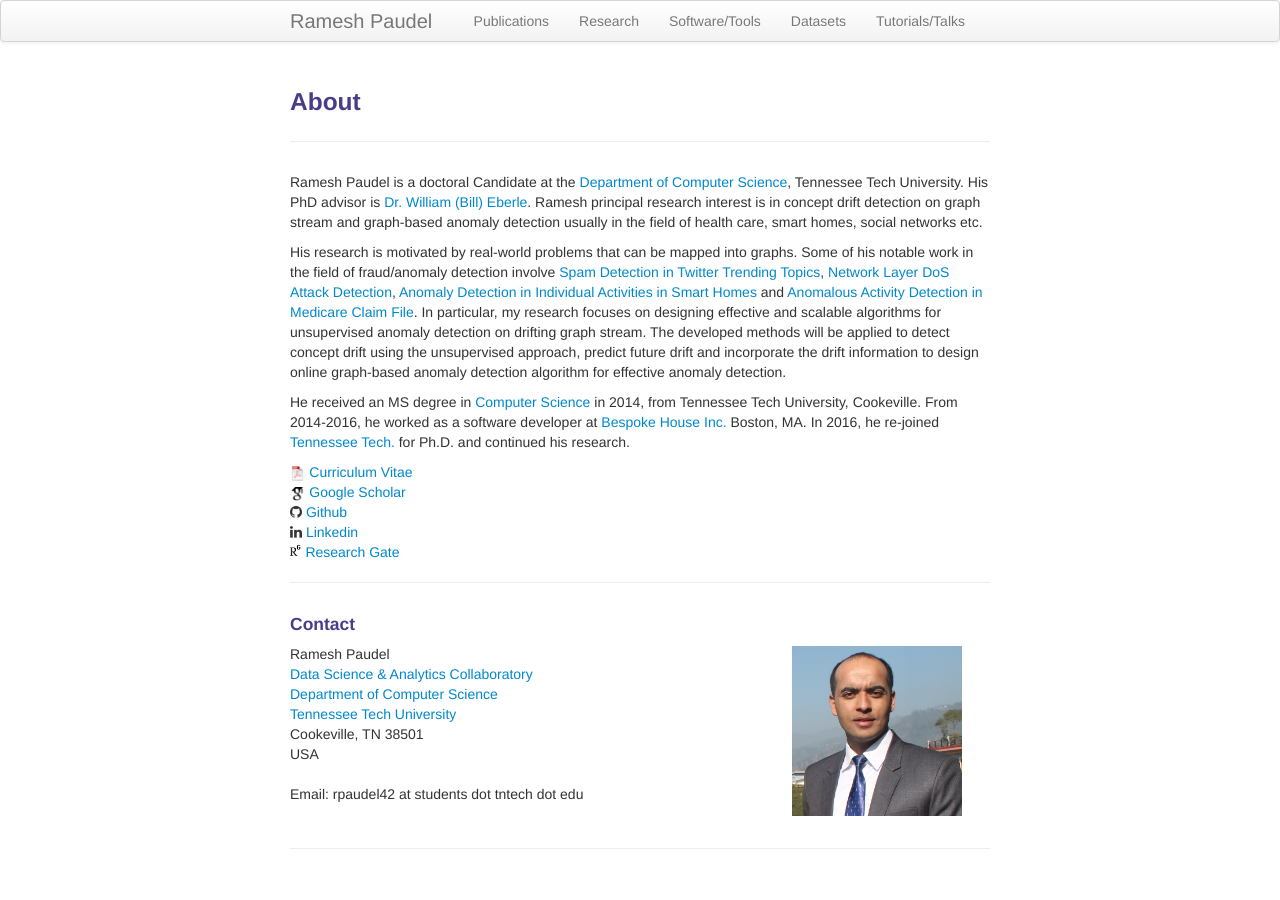
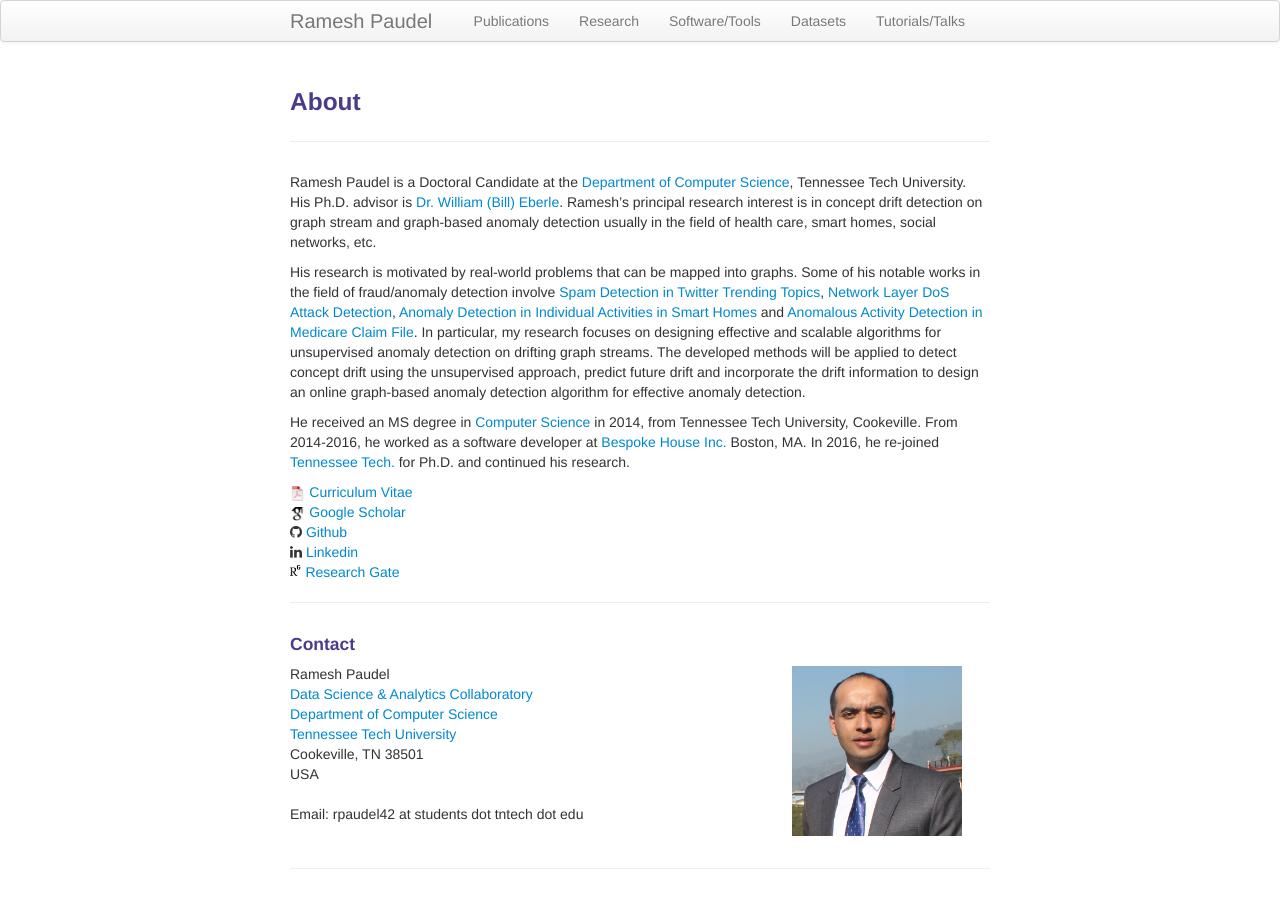
Before and after one commit to rpaudel42/rpaudel42.github.io, a Jekyll site: the page built from index.md, in a window 1280 px wide. Built offline with Jekyll 4.4.1, drawn with Linux system fonts in a browser that asks for light colours; nearby versions of some CDN libraries.

Commit message:
update bio

```diff
--- a/index.md
+++ b/index.md
@@ -7,10 +7,10 @@
 <div class="page-header">
   <h3>About </h3>
 </div>
-Ramesh Paudel is a doctoral Candidate at the [Department of Computer Science](http://www.csc.tntech.edu), Tennessee Tech University. His PhD advisor is [Dr. William (Bill) Eberle](http://users.csc.tntech.edu/~weberle/).
-Ramesh principal research interest is in concept drift detection on graph stream and graph-based anomaly detection usually in the field of health care, smart homes, social networks etc.
+Ramesh Paudel is a Doctoral Candidate at the [Department of Computer Science](http://www.csc.tntech.edu), Tennessee Tech University. His Ph.D. advisor is [Dr. William (Bill) Eberle](http://users.csc.tntech.edu/~weberle/).
+Ramesh's principal research interest is in concept drift detection on graph stream and graph-based anomaly detection usually in the field of health care, smart homes, social networks, etc.
 
-His research is motivated by real-world problems that can be mapped into graphs. Some of his notable work in the field of fraud/anomaly detection involve [Spam Detection in Twitter Trending Topics]({{ BASE_PATH }}/pages/spamtweet.html), [Network Layer DoS Attack Detection]({{ BASE_PATH }}/pages/dosattack.html), [Anomaly Detection in Individual Activities in Smart Homes]({{ BASE_PATH }}/pages/smarthomes.html) and [Anomalous Activity Detection in Medicare Claim File]({{ BASE_PATH }}/pages/medicare.html). In particular, my research focuses on designing effective and scalable algorithms for unsupervised anomaly detection on drifting graph stream. The developed methods will be applied to detect concept drift using the unsupervised approach, predict future drift and incorporate the drift information to design online graph-based anomaly detection algorithm for effective anomaly detection.
+His research is motivated by real-world problems that can be mapped into graphs. Some of his notable works in the field of fraud/anomaly detection involve [Spam Detection in Twitter Trending Topics]({{ BASE_PATH }}/pages/spamtweet.html), [Network Layer DoS Attack Detection]({{ BASE_PATH }}/pages/dosattack.html), [Anomaly Detection in Individual Activities in Smart Homes]({{ BASE_PATH }}/pages/smarthomes.html) and [Anomalous Activity Detection in Medicare Claim File]({{ BASE_PATH }}/pages/medicare.html). In particular, my research focuses on designing effective and scalable algorithms for unsupervised anomaly detection on drifting graph streams. The developed methods will be applied to detect concept drift using the unsupervised approach, predict future drift and incorporate the drift information to design an online graph-based anomaly detection algorithm for effective anomaly detection.
 
 He received an MS degree in [Computer Science](http://www.csc.tntech.edu)
 in 2014, from Tennessee Tech University, Cookeville. From 2014-2016, he worked as a software developer at [Bespoke House Inc.](http://bespoke.house) Boston, MA. In 2016, he re-joined [Tennessee Tech.](https://www.tntech.edu) for Ph.D. and continued his research.
```
